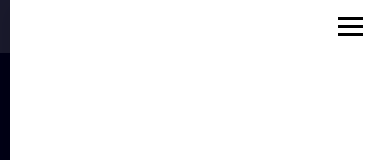
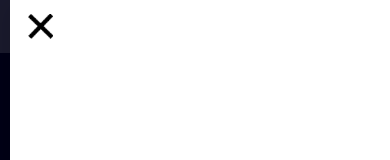
Before and after one commit to Riandy15B/rickyirnanda.github.io, a plain HTML site: page index.html in a window 390 px wide. Both pictures are taken after a click on the element 350 px from the left and 26 px from the top of the page. Shown: the top 160 px of the page. Drawn offline with nearby package versions, Linux system fonts and the light colour scheme.

Commit message:
perbaikan

```diff
--- a/style.css
+++ b/style.css
@@ -608,11 +608,12 @@ form {
 
   .menu-btn.active {
     z-index: 999;
-    background: url(images/menu.png) no-repeat;
+    background: url(images/close.png) no-repeat;
     background-size: 25px;
     background-position: center;
-    transition: 0.3s ease;
+    transition: 0.1s ease;
     filter: invert(2);
+    left: 0;
   }
 
   section {
```
